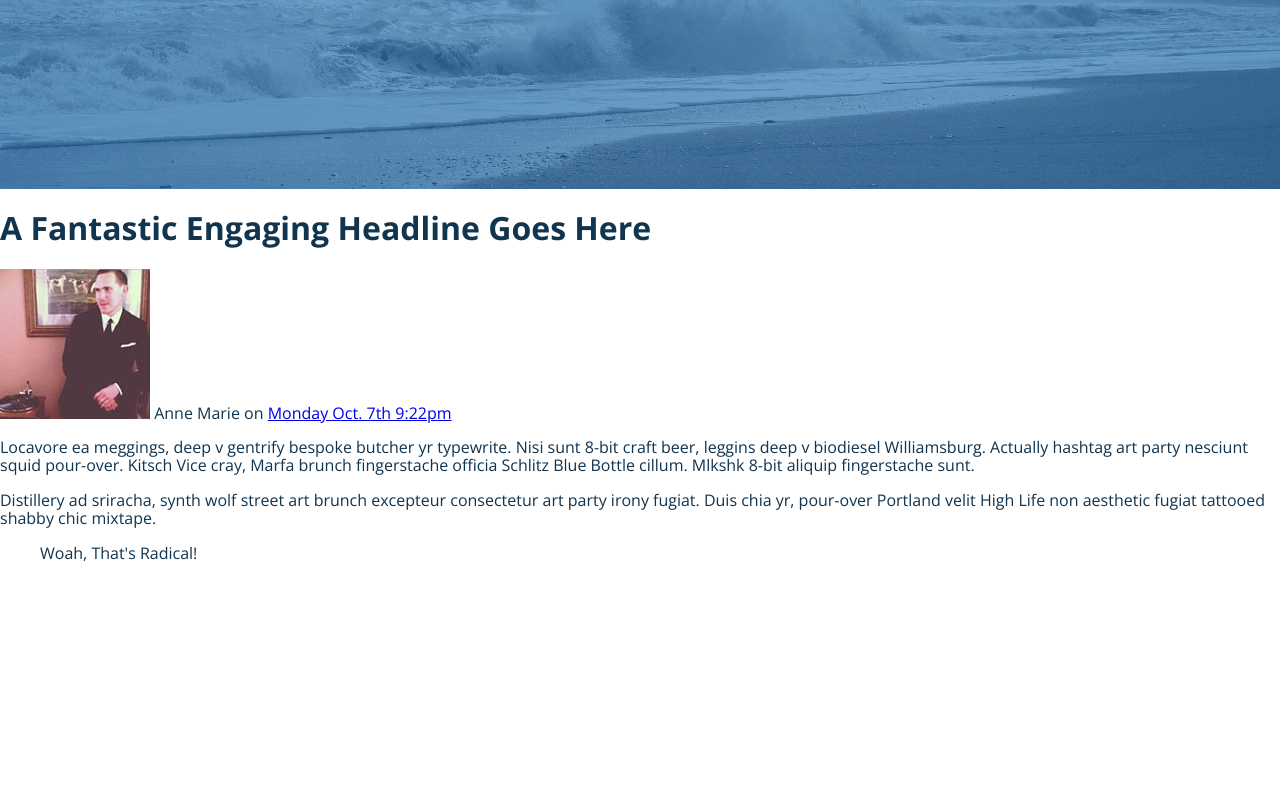
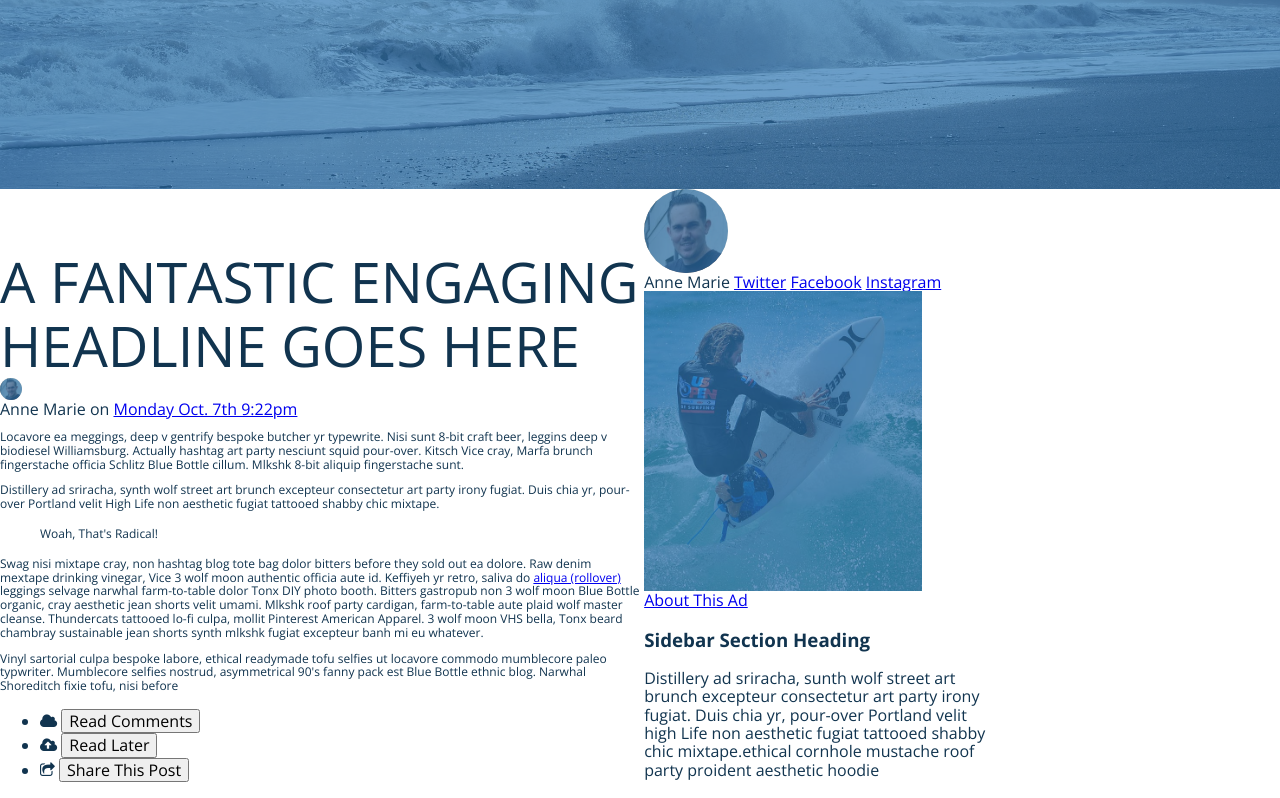
Before and after one commit to Bemerson77/1.4-pixel-perfect-header, a plain HTML site: page index.html in a window 1280 px wide. Shown: the part 334-1132 px from the top of the page. Before the commit the page ends 912 px from the top, so only its background shows below. Drawn offline with nearby package versions, Linux system fonts and the light colour scheme.

Commit message:
css update

```diff
--- a/index.html
+++ b/index.html
@@ -10,6 +10,7 @@
   <link rel="icon" href="images/logo.png" style="image/png">
 </head>
 <body>
+<!--page header-->
   <header>
     <nav>
       <div class="logo-container">
@@ -25,13 +26,13 @@
     <h1>Surf &amp; Paddle Co.</h1>
     <h4>An Ironyard Academy Project Est. 2013</h4>
   </header>
-<!--body of page-->
+<!--page body-->
   <div class="page-body">
-    <article class="left-side">
+    <article class="left-side-article">
       <h1>A Fantastic Engaging Headline Goes Here</h1>
-    </article>
+
     <div class="author-link">
-      <img src="images/me.jpg" alt="">
+      <div class="article-author-link"></div>
       <span>Anne Marie</span>
       <span>on</span>
       <a href="#">Monday Oct. 7th 9:22pm</a>
@@ -49,8 +50,52 @@
        <p>Woah, That's Radical!
        </p>
      </blockquote>
+     <p>Swag nisi mixtape cray, non hashtag blog tote bag dolor bitters before they sold out ea dolore.
+        Raw denim mextape drinking vinegar, Vice 3 wolf moon authentic officia aute id. Keffiyeh yr retro,
+        saliva do <a href="#">aliqua (rollover)</a> leggings selvage narwhal farm-to-table dolor Tonx DIY photo booth. Bitters gastropub non
+        3 wolf moon Blue Bottle organic, cray aesthetic jean shorts velit umami. Mlkshk roof party cardigan, farm-to-table aute plaid wolf master cleanse.
+        Thundercats tattooed lo-fi culpa, mollit Pinterest American Apparel. 3 wolf moon VHS bella, Tonx beard chambray sustainable jean shorts synth mlkshk
+        fugiat excepteur banh mi eu whatever.
+     </p>
+     <p>Vinyl sartorial culpa bespoke labore, ethical readymade tofu selfies ut
+       locavore commodo mumblecore paleo typwriter. Mumblecore selfies nostrud, asymmetrical
+       90's fanny pack est Blue Bottle ethnic blog. Narwhal Shoreditch fixie tofu, nisi before
+     </p>
+     <ul class="bottom-nav">
+       <li>
+         <i class="fa fa-cloud"></i>
+       <button>Read Comments</button>
+     </li>
+     <li>
+       <i class="fa fa-cloud-upload"></i>
+       <button>Read Later</button>
+     </li>
+     <li>
+       <i class="fa fa-share-square-o"></i>
+       <button>Share This Post</button>
+     </li>
+    </ul>
+    </article>
+
+    <article class="side-bar">
+      <div class="side-bar-author-photo"></div>
+      <span>Anne Marie</span>
+      <a target="_blank" href="https://twitter.com/izzbrancuh">Twitter</a>
+      <a target="_blank" href="https://www.facebook.com/Brandon.Emerson77">Facebook</a>
+      <a target="_blank" href="https://www.instagram.com/izzbrancuh/">Instagram</a>
+      <div class="ad-photo"></div>
+      <a href="#">About This Ad</a>
+      <h3>Sidebar Section Heading</h3>
+      <p>Distillery ad sriracha, sunth wolf street art brunch excepteur
+        consectetur art party irony fugiat. Duis chia yr, pour-over
+        Portland velit high Life non aesthetic fugiat tattooed shabby chic
+        mixtape.ethical cornhole mustache roof party proident aesthetic hoodie</p>
+    </article>
+
+
 
   </div>
+<!--page footer-->
 
 </body>
 </html>
--- a/styles.css
+++ b/styles.css
@@ -135,3 +135,99 @@ header h4 {
   font-size: 15px;
   letter-spacing: -1px;
 }
+
+.page-body {
+  margin: 0 auto;
+}
+
+
+/** left-side-article **/
+
+.left-side-article {
+  display: inline-block;
+  width: 50%;
+  position: relative;
+
+}
+
+.article-author-link {
+  background: url('images/me-two.jpg');
+  background-size: cover;
+  height: 22px;
+  width: 22px;
+  border-radius: 100%;
+  position: relative;
+}
+
+.article-author-link::before {
+  content: "";
+  position: absolute;
+  top: 0;
+  bottom: 0;
+  left: 0;
+  right: 0;
+  background: rgba(46, 118, 178, 0.7);
+  border-radius: 100%
+}
+
+.left-side-article h1 {
+  font-family: ;
+  font-size: 56px;
+  text-transform: uppercase;
+  font-weight: 400;
+  margin: 0 auto;
+
+}
+
+.left-side-article p {
+  font-size: 12px;
+
+}
+
+
+
+/** side-bar **/
+
+.side-bar {
+  display: inline-block;
+  width: 28%;
+  position: relative;
+}
+
+.side-bar-author-photo {
+  background: url('images/me-two.jpg');
+  background-size: cover;
+  height: 84px;
+  width: 84px;
+  border-radius: 100%;
+  position: relative;
+}
+
+.side-bar-author-photo::before {
+  content: "";
+  position: absolute;
+  top: 0;
+  bottom: 0;
+  left: 0;
+  right: 0;
+  background: rgba(46, 118, 178, 0.7);
+  border-radius: 100%
+}
+
+.ad-photo {
+  background: url('images/ad-photo.jpg');
+  background-size: cover;
+  height: 300px;
+  width: 278px;
+  position: relative;
+}
+
+.ad-photo::before {
+  content: "";
+  position: absolute;
+  top: 0;
+  bottom: 0;
+  left: 0;
+  right: 0;
+  background: rgba(46, 118, 178, 0.7);
+}
```
Also changed, not shown: images/ad-photo.jpg (added).
